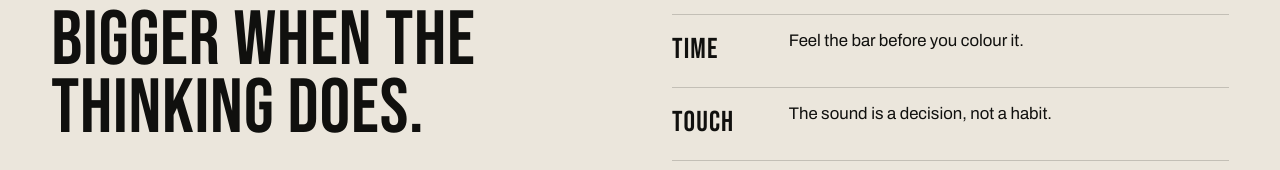
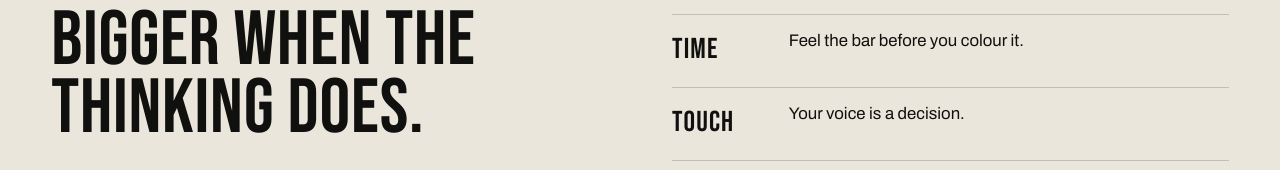
Before and after one commit to teconnolly/tom-connolly-drums, a plain HTML site: page index.html in a window 1280 px wide. Shown: the part 1204-1374 px from the top of the page. Drawn offline with Linux system fonts and the light colour scheme.

Commit message:
Update the Touch line in About.
Co-authored-by: Cursor <cursoragent@cursor.com>

```diff
--- a/index.html
+++ b/index.html
@@ -96,7 +96,7 @@
           <p>The hour works the hands and the mind: how you perceive time, how your limbs work in harmony, how you practice when nobody is clapping, and how you grow beyond your instrument.</p>
           <ul class="pillars">
             <li><strong>Time</strong><span>Feel the bar before you colour it.</span></li>
-            <li><strong>Touch</strong><span>The sound is a decision, not a habit.</span></li>
+            <li><strong>Touch</strong><span>Your voice is a decision.</span></li>
             <li><strong>Mind</strong><span>Practice is designed, then it is repeated.</span></li>
           </ul>
         </div>
```
